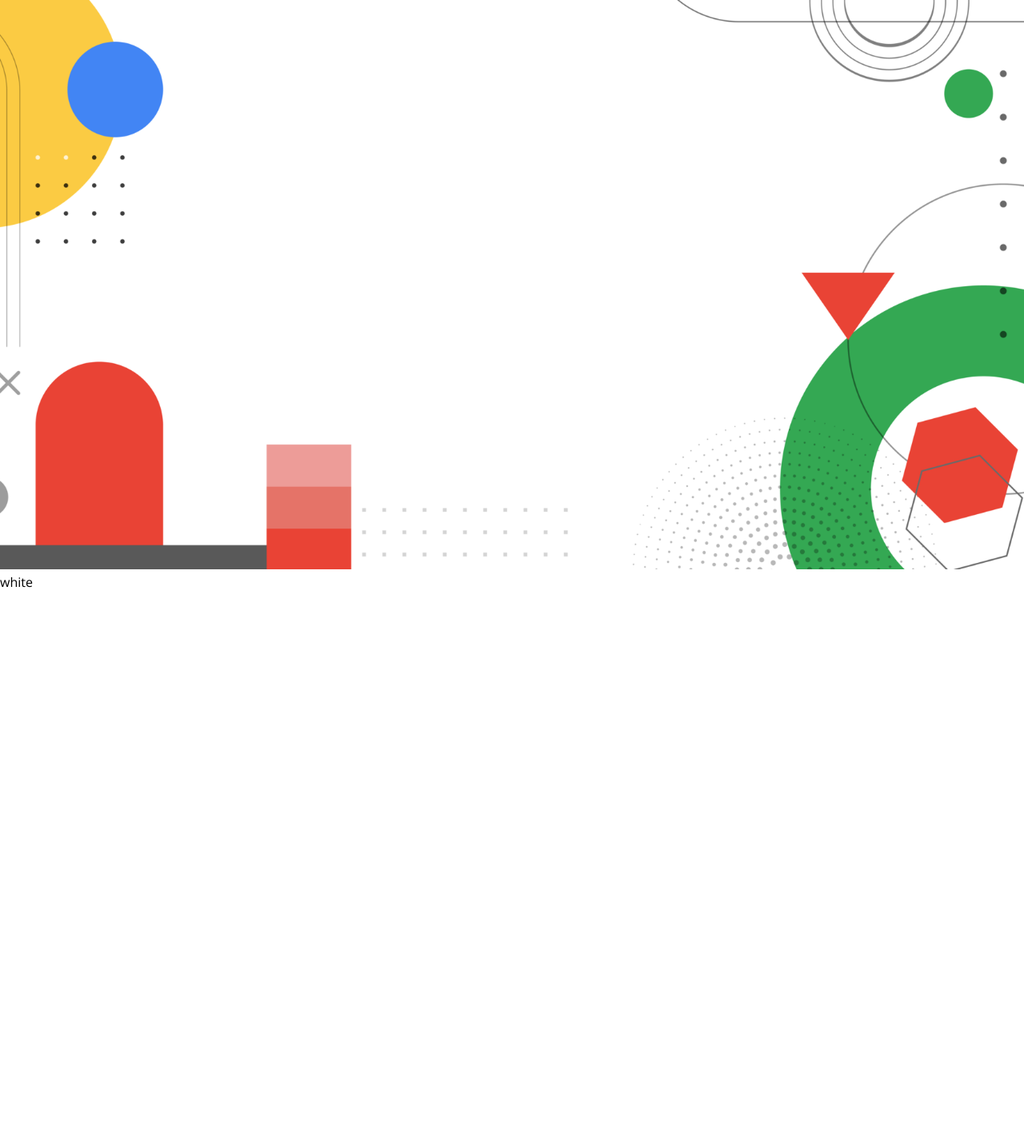
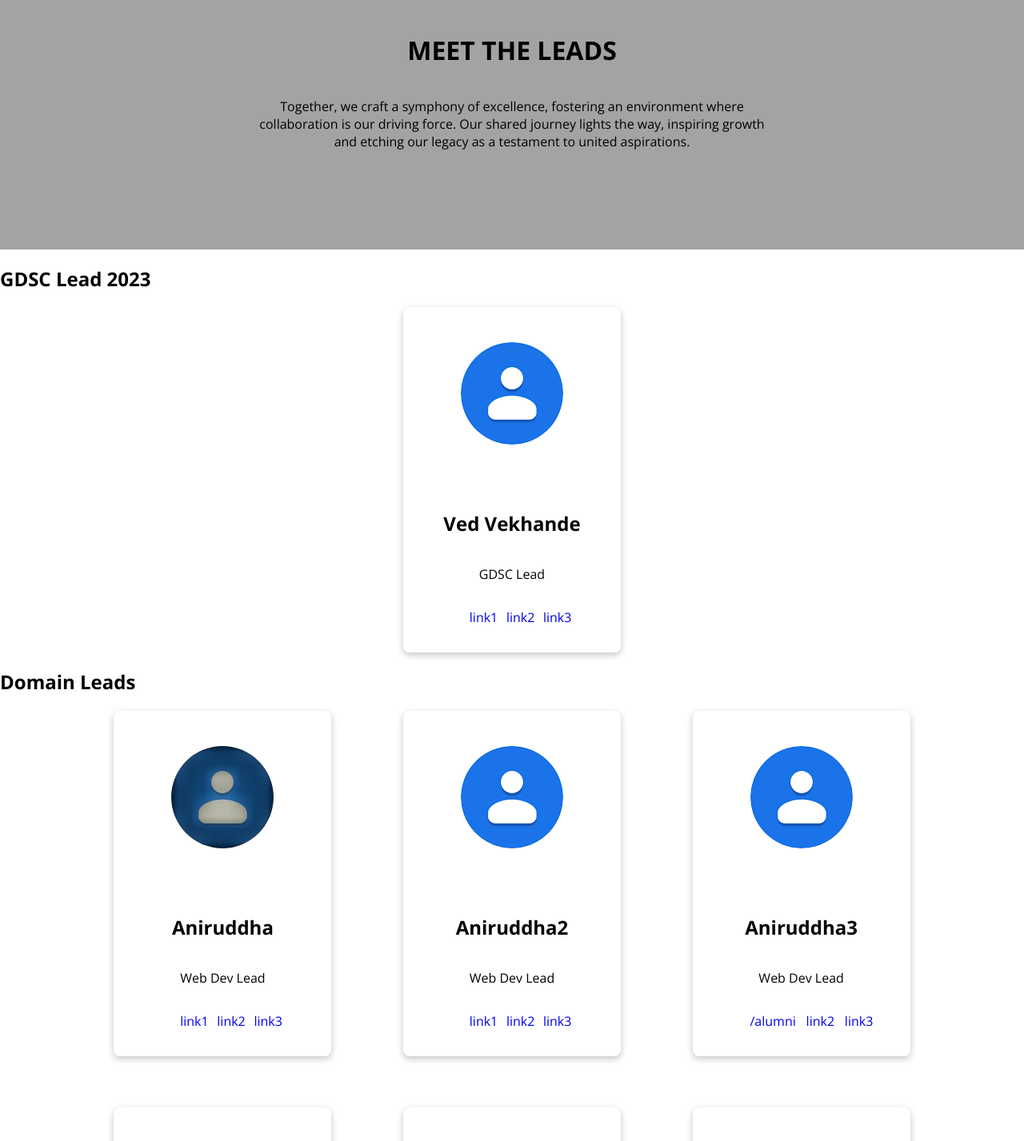
Before and after one commit to GDSC-IIITVICD/gdsc-iiitvicd, a React (Vite) app: page /leads in a window 1280 px wide. Shown: the part 160-1587 px from the top of the page at 80% size. Built offline with nearby package versions, Linux system fonts and the light colour scheme.

Commit message:
added wirefrrame for leads page

```diff
--- a/src/components/Home/Home.scss
+++ b/src/components/Home/Home.scss
@@ -40,6 +40,7 @@
     0 1px 5px 0 rgba(0, 0, 0, .2);
     transition: background-color .3s ease-in;
     animation: color-change 6s infinite;
+    //button reset after hover
     transition: 0.1s ease-in-out;
 
     &:hover {
--- a/src/components/Leads/Leads.jsx
+++ b/src/components/Leads/Leads.jsx
@@ -1,11 +1,40 @@
 import React from "react";
 import image_bg from "/LeadsBackground.png";
 import "./Leads.scss";
+import { LeadsDB } from "./LeadsDB";
+import PeopleCard from "./PeopleCard";
+import gdsc_lead_photo from "/leadsPhoto.png";
 const Leads = () => {
   return (
     <div className={"Leads"}>
-      <img className={"bg-image"} src={image_bg} alt="bg-image" />
-      <div className={"bg-leads"}>white</div>
+      <div className={"bg-leads-intro"}>
+        {/* <img className={""} src={image_bg} alt="bg-image" /> */}
+        <h1>MEET THE LEADS</h1>
+        <p>
+          Together, we craft a symphony of excellence, fostering an environment
+          where collaboration is our driving force. Our shared journey lights
+          the way, inspiring growth and etching our legacy as a testament to
+          united aspirations.
+        </p>
+      </div>
+      <div className={"bg-leads"}>
+        <h2>GDSC Lead 2023</h2>
+        <div className={"gdsc-lead"}>
+          <PeopleCard
+            image={gdsc_lead_photo}
+            name="Ved Vekhande"
+            domain="GDSC Lead"
+            contact={["link1", "link2", "link3"]}
+          />
+        </div>
+        <h2>Domain Leads</h2>
+        <div className={"domain-leads"}>
+          {LeadsDB.map((Lead, index) => (
+            <PeopleCard key={index} {...Lead} />
+          ))}
+        </div>
+      </div>
+
     </div>
   );
 };
--- a/src/components/Leads/Leads.scss
+++ b/src/components/Leads/Leads.scss
@@ -1,17 +1,37 @@
-.Leads{
-    width: 100%;
+.Leads {
+  width: 100%;
 }
 
-.bg-image{
-    width: 100%;
-    height: 100vh;
-    object-fit: cover;
+.bg-leads-intro {
+  width: 100%;
+  height: 50vh;
+  background: #a3a3a3;
+  display: flex;
+  flex-direction: column;
+  justify-content: center;
+  align-items: center;
+  p {
+    max-width: 50%;
+    text-align: center;
+  }
 }
 
-.bg-leads{
-    width: 100%;
-    height: 100vh;
-    position: absolute;
-    top: 10;
-    background: #fff;
+.bg-leads {
+  width: 100%;
+  height: 100vh;
+  display: flex;
+  flex-direction: column;
 }
+
+.gdsc-lead{
+    display: flex;
+    justify-content: center;
+}
+
+.domain-leads {
+  display: flex;
+  justify-content: center;
+  gap: 7%;
+  row-gap: 4rem;
+  flex-wrap: wrap;
+}
--- /dev/null
+++ b/src/components/Leads/LeadsDB.jsx
@@ -0,0 +1,38 @@
+export const LeadsDB = [
+  {
+    image: "/leadsPhoto.jpg",
+    name: "Aniruddha",
+    domain: "Web Dev Lead",
+    contact: ["link1", "link2", "link3"],
+  },
+  {
+    image: "/leadsPhoto.png",
+    name: "Aniruddha2",
+    domain: "Web Dev Lead",
+    contact: ["link1", "link2", "link3"],
+  },
+  {
+    image: "/leadsPhoto.png",
+    name: "Aniruddha3",
+    domain: "Web Dev Lead",
+    contact: ["/alumni", "link2", "link3"],
+  },
+  {
+    image: "/leadsPhoto.png",
+    name: "Aniruddha3",
+    domain: "Web Dev Lead",
+    contact: ["/alumni", "link2", "link3"],
+  },
+  {
+    image: "/leadsPhoto.png",
+    name: "Aniruddha3",
+    domain: "Web Dev Lead",
+    contact: ["/alumni", "link2", "link3"],
+  },
+  {
+    image: "/leadsPhoto.png",
+    name: "Aniruddha3",
+    domain: "Web Dev Lead",
+    contact: ["/alumni", "link2", "link3"],
+  },
+];
--- /dev/null
+++ b/src/components/Leads/PeopleCard.jsx
@@ -0,0 +1,27 @@
+import React from "react";
+import "./PeopleCard.scss";
+const PeopleCard = (props) => {
+  const { image, name, domain, contact } = props;
+  return (
+    <div className="outer-card">
+      <div className="person-card">
+        <div className={"profile-pic"}>
+          <img src={image} alt="lead" />
+        </div>
+        <div className={"details"}>
+          <h2>{name}</h2>
+          <p>{domain}</p>
+          <p className={"links"}>
+            {contact.map((link, index) => (
+              <a href={link} key={index}>
+                {link}
+              </a>
+            ))}
+          </p>
+        </div>
+      </div>
+    </div>
+  );
+};
+
+export default PeopleCard;
--- /dev/null
+++ b/src/components/Leads/PeopleCard.scss
@@ -0,0 +1,44 @@
+.outer-card {
+  height: 25rem;
+  height: 27rem;
+  min-width: 17rem;
+  box-shadow: rgba(0, 0, 0, 0.24) 0px 3px 8px;
+  border-radius: 0.5rem;
+}
+
+.person-card {
+  width: 100%;
+  height: 100%;
+  display: flex;
+  flex-direction: column;
+  justify-content: center;
+  align-items: center;
+}
+
+.profile-pic {
+  width: 100%;
+  height: 100%;
+  display: flex;
+  justify-content: center;
+  align-items: center;
+  img {
+    border-radius: 100%;
+  }
+  &:hover img {
+    border-radius: 0%;
+  }
+}
+
+.details {
+  width: 100%;
+  height: 100%;
+  display: flex;
+  flex-direction: column;
+  justify-content: center;
+  align-items: center;
+}
+
+.links {
+  display: flex;
+  gap: 10%;
+}
```
Also changed, not shown: public/leadsPhoto.jpg (added), public/leadsPhoto.png (added).
